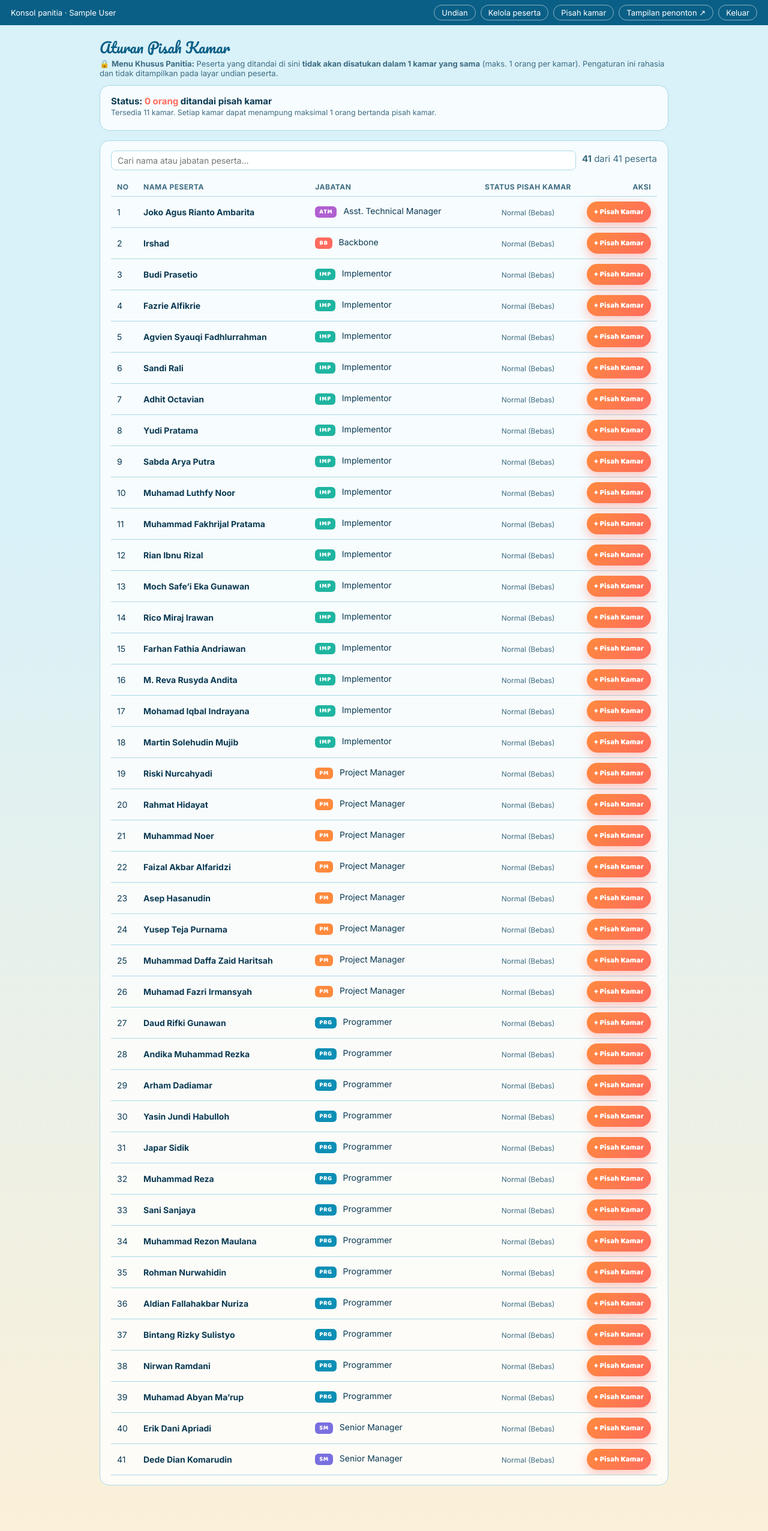
After one commit to frs-rf/draw-room, a Laravel app: page /panitia/pisah-kamar in a window 1280 px wide. The commit adds this page. Shown: the whole page at 60% size. Run offline with Laravel 12, Linux system fonts and the light colour scheme; a user stored in the database is signed in; data comes from the database, SQL or seed files in the repository; tables that the repository leaves empty hold one stand-in row (values such as "Sample post"); style sheets or scripts are compiled from the project's sources.

Commit message:
feat: separate pisah kamar management into dedicated secret panitia menu

```diff
--- a/app/Http/Controllers/Panitia/RosterController.php
+++ b/app/Http/Controllers/Panitia/RosterController.php
@@ -109,7 +109,9 @@ class RosterController extends Controller
                 ->withInput();
         }
 
-        $separated = $request->boolean('separated');
+        $separated = $request->has('separated')
+            ? $request->boolean('separated')
+            : ($current instanceof Participant ? (bool) $current->separated : false);
 
         DB::transaction(function () use ($data, $name, $current, $separated) {
             if ($data['status'] === 'diundi') {
@@ -142,6 +144,33 @@ class RosterController extends Controller
         });
 
         return $this->done("$name disimpan.");
+    }
+
+    public function separatedIndex(): View
+    {
+        $participants = Participant::query()->where('active', true)->orderBy('role')->orderBy('sort')->get();
+        $total = $participants->count();
+        $rooms = (int) ceil($total / (int) config('draw.room_size'));
+        $markedCount = $participants->where('separated', true)->count();
+
+        return view('panitia.pisah_kamar', [
+            'participants' => $participants,
+            'roles'        => config('draw.roles'),
+            'rooms'        => $rooms,
+            'markedCount'  => $markedCount,
+            'running'      => $this->running(),
+        ]);
+    }
+
+    public function clearSeparated(): RedirectResponse
+    {
+        if ($r = $this->locked()) {
+            return $r;
+        }
+
+        Participant::query()->update(['separated' => false]);
+
+        return $this->done('Semua tanda pisah kamar telah direset.');
     }
 
     public function toggleSeparated(int $id): RedirectResponse
--- a/resources/js/draw.js
+++ b/resources/js/draw.js
@@ -100,7 +100,7 @@ function start(app) {
     S.placed.push(st);
     const el = $('s' + st.room + '-' + st.slot);
     if (!el) return;
-    el.innerHTML = tag(st.role) + esc(st.name) + (st.separated ? ' <span title="Bertanda pisah kamar" style="color:#dc2626;font-size:11px;margin-left:4px">🚫</span>' : '');
+    el.innerHTML = tag(st.role) + esc(st.name);
     el.classList.add('on');
     if (meta(st.role).lead) el.classList.add('pmslot');
   }
@@ -238,7 +238,7 @@ function start(app) {
         if (!alive()) return;
         const last = n >= 5;
         $('rin').innerHTML = last
-          ? esc(st.name) + (st.separated ? ' <span style="font-size:16px" title="Pisah Kamar">🚫</span>' : '') + '<small>' + esc(meta(st.role).label) + '</small>'
+          ? esc(st.name) + '<small>' + esc(meta(st.role).label) + '</small>'
           : esc(cand[Math.floor(Math.random() * cand.length)]);
         c.classList.remove('flip');
         n++;
--- a/resources/views/draw/_app.blade.php
+++ b/resources/views/draw/_app.blade.php
@@ -42,7 +42,7 @@
             @continue(empty($members))
             <div class="grp">{{ $g['label'] }} ({{ count($members) }})</div>
             <div class="chips">
-              @foreach ($members as $p)<span class="chip">{{ $p['name'] }}@if(!empty($p['separated'])) <small style="color: #dc2626; font-size: 11px; font-weight: bold;" title="Bertanda pisah kamar">🚫</small>@endif</span>@endforeach
+              @foreach ($members as $p)<span class="chip">{{ $p['name'] }}</span>@endforeach
             </div>
           @endforeach
         </div>
--- a/resources/views/draw/_summary.blade.php
+++ b/resources/views/draw/_summary.blade.php
@@ -23,12 +23,6 @@
       Kelebihan {{ -$summary['lead_gap'] }} orang diundi bersama peserta lain, jadi satu kamar bisa berisi lebih dari 1.
     </div>
   @endif
-
-  @if (!empty($summary['separated_count']))
-    <div class="panel" style="margin-top: 10px; border-left: 4px solid var(--coral, #f97316)">
-      🚫 <b>Penanda Pisah Kamar:</b> Ada <b>{{ $summary['separated_count'] }}</b> peserta bertanda pisah kamar. Mereka dijamin <b>tidak akan ditempatkan dalam 1 kamar yang sama</b> (maksimal 1 orang per kamar).
-    </div>
-  @endif
 @else
   <div class="panel warn">Belum ada peserta aktif. Jalankan <code>php artisan db:seed</code>.</div>
 @endif
--- a/resources/views/panitia/_topbar.blade.php
+++ b/resources/views/panitia/_topbar.blade.php
@@ -3,6 +3,7 @@
   <span class="links">
     <a href="{{ route('panitia.console') }}">Undian</a>
     <a href="{{ route('panitia.roster') }}">Kelola peserta</a>
+    <a href="{{ route('panitia.separated') }}">Pisah kamar</a>
     <a href="{{ route('draw.viewer') }}" target="_blank" rel="noopener">Tampilan penonton ↗</a>
     <form method="POST" action="{{ route('logout') }}">
       @csrf
--- /dev/null
+++ b/resources/views/panitia/pisah_kamar.blade.php
@@ -0,0 +1,124 @@
+@extends('layouts.app')
+
+@section('title', 'Aturan Pisah Kamar — Live Draw Kamar')
+
+@section('body')
+  @include('panitia._topbar')
+  <main class="roster">
+    <div style="display: flex; justify-content: space-between; align-items: flex-start; flex-wrap: wrap; gap: 10px; margin-bottom: 12px">
+      <div>
+        <h1 class="roster-title" style="margin-bottom: 4px">Aturan Pisah Kamar</h1>
+        <p class="sub" style="margin: 0; font-size: 13px">
+          🔒 <b>Menu Khusus Panitia:</b> Peserta yang ditandai di sini <b>tidak akan disatukan dalam 1 kamar yang sama</b> (maks. 1 orang per kamar).
+          Pengaturan ini rahasia dan tidak ditampilkan pada layar undian peserta.
+        </p>
+      </div>
+    </div>
+
+    @if (session('status'))
+      <div class="panel" style="border-left: 4px solid var(--teal, #0d9488)">✓ {{ session('status') }}</div>
+    @endif
+    @if ($errors->any())
+      <div class="panel warn">
+        @foreach ($errors->all() as $e)<div>{{ $e }}</div>@endforeach
+      </div>
+    @endif
+    @if ($running)
+      <div class="panel warn">
+        <b>Undian sedang berjalan.</b> Pengaturan dikunci sementara. Batalkan atau selesaikan undian di halaman
+        <a href="{{ route('panitia.console') }}">Undian</a> terlebih dahulu.
+      </div>
+    @endif
+
+    <div class="panel" style="margin-bottom: 16px; display: flex; align-items: center; justify-content: space-between; flex-wrap: wrap; gap: 10px">
+      <div>
+        <div style="font-size: 15px; font-weight: 700">
+          Status: <span style="color: {{ $markedCount > $rooms ? '#dc2626' : 'var(--coral, #ea580c)' }}">{{ $markedCount }} orang</span> ditandai pisah kamar
+        </div>
+        <div class="sub" style="font-size: 12.5px; margin-top: 2px">
+          Tersedia {{ $rooms }} kamar. Setiap kamar dapat menampung maksimal 1 orang bertanda pisah kamar.
+          @if ($markedCount > $rooms)
+            <span style="color: #dc2626; font-weight: bold;">(Melebihi kapasitas kamar! Maksimal {{ $rooms }} orang)</span>
+          @endif
+        </div>
+      </div>
+      @if ($markedCount > 0 && ! $running)
+        <form method="POST" action="{{ route('panitia.separated.clear') }}" onsubmit="return confirm('Hapus semua tanda pisah kamar?')">
+          @csrf
+          <button type="submit" class="btn gh sm" style="color: #dc2626; border-color: #fca5a5">Reset Semua Tanda</button>
+        </form>
+      @endif
+    </div>
+
+    <div class="panel">
+      <div class="tools">
+        <input class="in grow" type="search" id="q" placeholder="Cari nama atau jabatan peserta…" autocomplete="off" />
+        <span class="sub" id="count-wrap"><b id="count">{{ $participants->count() }}</b> dari {{ $participants->count() }} peserta</span>
+      </div>
+
+      <div class="tbl-wrap">
+        <table class="tbl" id="tbl">
+          <thead>
+            <tr>
+              <th style="width: 44px">No</th>
+              <th>Nama Peserta</th>
+              <th>Jabatan</th>
+              <th style="width: 170px; text-align: center">Status Pisah Kamar</th>
+              <th style="width: 130px; text-align: right">Aksi</th>
+            </tr>
+          </thead>
+          <tbody>
+            @foreach ($participants as $p)
+              <tr data-s="{{ mb_strtolower($p->name . ' ' . ($roles[$p->role]['label'] ?? $p->role) . ($p->separated ? ' pisah aktif' : '')) }}"
+                  style="{{ $p->separated ? 'background: rgba(254, 226, 226, 0.25);' : '' }}">
+                <td>{{ $loop->iteration }}</td>
+                <td>
+                  <b>{{ $p->name }}</b>
+                  @if ($p->separated)
+                    <span class="badge sep-active" style="margin-left: 6px; font-size: 11px">🚫 Dipisah</span>
+                  @endif
+                </td>
+                <td><span class="tag {{ $roles[$p->role]['css'] ?? '' }}">{{ $roles[$p->role]['tag'] ?? strtoupper($p->role) }}</span> {{ $roles[$p->role]['label'] ?? $p->role }}</td>
+                <td style="text-align: center">
+                  @if ($p->separated)
+                    <span class="badge sep-active">🚫 Jangan 1 Kamar</span>
+                  @else
+                    <span class="sub" style="font-size: 12px">Normal (Bebas)</span>
+                  @endif
+                </td>
+                <td style="text-align: right">
+                  <form method="POST" action="{{ route('panitia.separated.toggle', ['id' => $p->id]) }}" style="display:inline">
+                    @csrf
+                    <button type="submit" class="btn sm {{ $p->separated ? 'gh' : 'pri' }}" @disabled($running)
+                            style="{{ $p->separated ? 'border-color: #fca5a5; color: #dc2626' : '' }}">
+                      {{ $p->separated ? 'Batal Pisah' : '+ Pisah Kamar' }}
+                    </button>
+                  </form>
+                </td>
+              </tr>
+            @endforeach
+            <tr id="empty-row" @if ($participants->isNotEmpty()) hidden @endif>
+              <td colspan="5" class="sub" style="text-align: center">Tidak ada data peserta aktif.</td>
+            </tr>
+          </tbody>
+        </table>
+      </div>
+    </div>
+  </main>
+
+  <script>
+    (function () {
+      var q = document.getElementById('q');
+      q.addEventListener('input', function () {
+        var v = q.value.trim().toLowerCase(), n = 0;
+        document.querySelectorAll('#tbl tbody tr[data-s]').forEach(function (tr) {
+          var ok = !v || tr.getAttribute('data-s').indexOf(v) !== -1;
+          tr.hidden = !ok;
+          if (ok) n++;
+        });
+        document.getElementById('count').textContent = n;
+        document.getElementById('empty-row').hidden = n > 0;
+      });
+    })();
+  </script>
+@endsection
--- a/routes/web.php
+++ b/routes/web.php
@@ -31,10 +31,14 @@ Route::middleware('auth')->prefix('panitia')->name('panitia.')->group(function (
     // Kelola peserta (satu tabel: diundi + di luar undian). type: p = peserta, x = di luar undian
     Route::get('/peserta', [RosterController::class, 'index'])->name('roster');
     Route::post('/peserta', [RosterController::class, 'store'])->name('roster.store');
-    Route::post('/peserta/{id}/toggle-separated', [RosterController::class, 'toggleSeparated'])
-        ->whereNumber('id')->name('roster.toggle-separated');
     Route::put('/peserta/{type}/{id}', [RosterController::class, 'update'])
         ->whereIn('type', ['p', 'x'])->whereNumber('id')->name('roster.update');
     Route::delete('/peserta/{type}/{id}', [RosterController::class, 'destroy'])
         ->whereIn('type', ['p', 'x'])->whereNumber('id')->name('roster.destroy');
+
+    // Menu terpisah panitia: Pisah kamar (rahasia dari peserta)
+    Route::get('/pisah-kamar', [RosterController::class, 'separatedIndex'])->name('separated');
+    Route::post('/pisah-kamar/clear', [RosterController::class, 'clearSeparated'])->name('separated.clear');
+    Route::post('/pisah-kamar/{id}/toggle', [RosterController::class, 'toggleSeparated'])
+        ->whereNumber('id')->name('separated.toggle');
 });
```
Also changed, not shown: resources/views/panitia/peserta.blade.php (+5 -34 lines).
